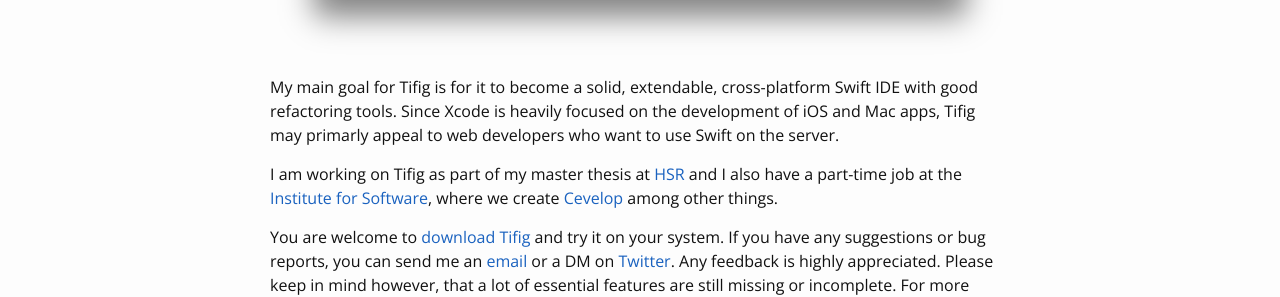
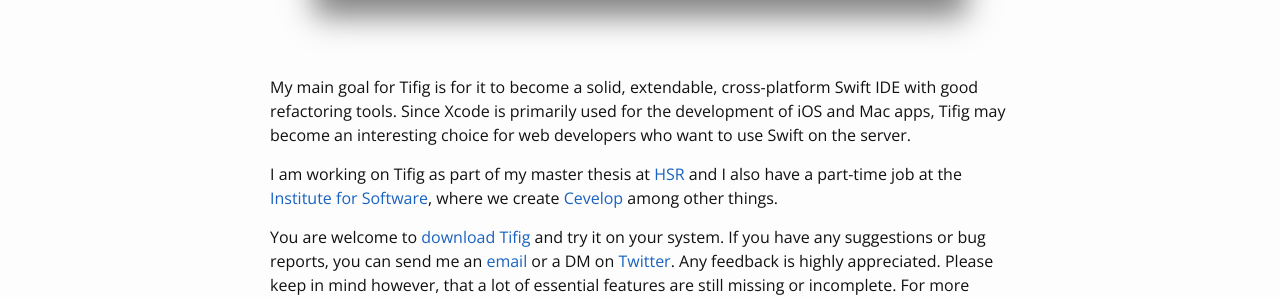
Before and after one commit to paulvi/tifig.net, a Jekyll site: the page built from _posts/2016-05-13-tifig-0-1-0-alpha-release.markdown, in a window 1280 px wide. Shown: the part 776-1073 px from the top of the page. Built offline with Jekyll 4.4.1, drawn with Linux system fonts in a browser that asks for light colours; nearby versions of some CDN libraries.

Commit message:
updated blog post

```diff
--- a/_posts/2016-05-13-tifig-0-1-0-alpha-release.markdown
+++ b/_posts/2016-05-13-tifig-0-1-0-alpha-release.markdown
@@ -12,8 +12,8 @@
 ![Tifig](/images/tifig-screenshot-pm-example.png "Tifig Screenshot")
 
 My main goal for Tifig is for it to become a solid, extendable, cross-platform Swift IDE with good
-refactoring tools. Since Xcode is heavily focused on the development of iOS and Mac apps, Tifig may
-primarly appeal to web developers who want to use Swift on the server.
+refactoring tools. Since Xcode is primarily used for the development of iOS and Mac apps, Tifig may
+become an interesting choice for web developers who want to use Swift on the server.
 
 I am working on Tifig as part of my master thesis at [HSR](http://www.hsr.ch) and I also have a part-time job
 at the [Institute for Software](http://ifs.hsr.ch/), where we create [Cevelop](https://www.cevelop.com) among other things.
```
